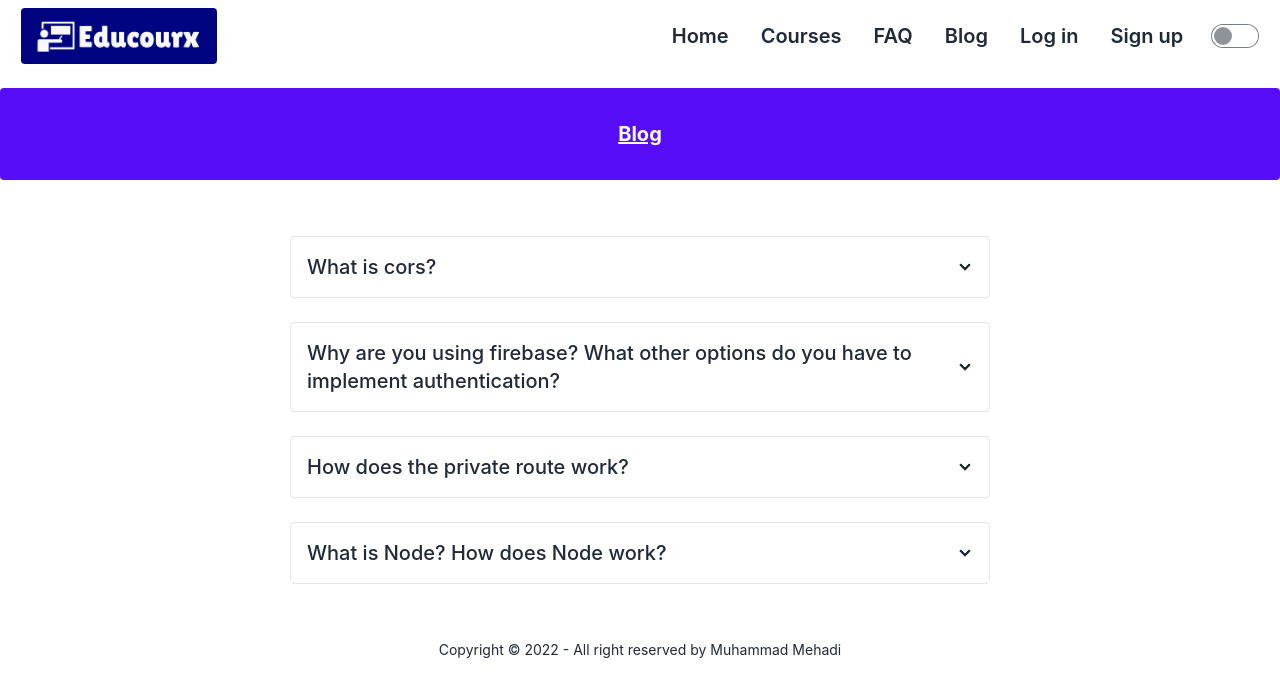
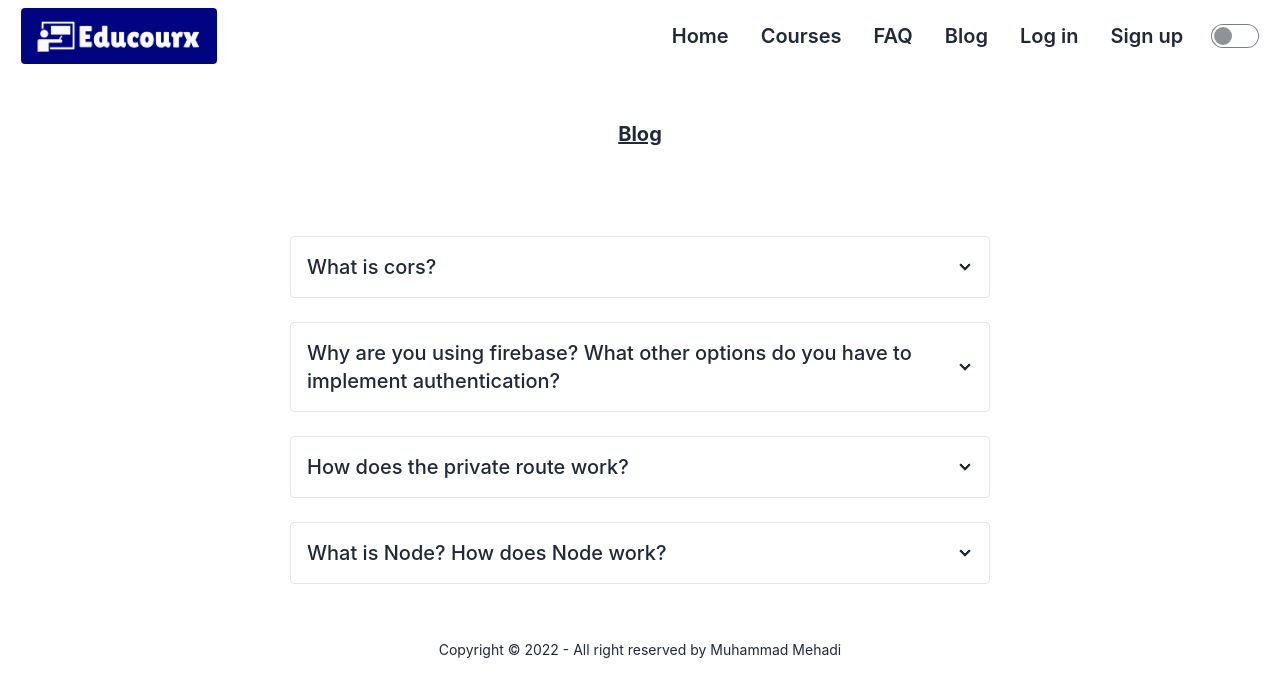
Before and after one commit to Programmer-Mehadi/Educourx-client-side-code, a React (Create React App) app: page /blog in a window 1280 px wide. Shown: the top 696 px of the page. Built offline with nearby package versions, Linux system fonts and the light colour scheme; no server answers.

Commit message:
firebase deploy

```diff
--- a/src/components/Blog/Blog.js
+++ b/src/components/Blog/Blog.js
@@ -3,7 +3,7 @@ import React from 'react';
 const Blog = () => {
     return (
         <div>
-            <h2 className='py-8 text-xl font-bold text-center  underline text-white mx-auto my-4 rounded bg-primary'>Blog</h2>
+            <h2 className='py-8 text-xl font-bold text-center  underline mx-auto my-4 rounded  '>Blog</h2>
             <div className='w-10/12 max-w-[700px] mx-auto py-10 flex flex-col gap-6 '>
                 <div tabIndex={0} className="collapse collapse-arrow border border-base-300  0  rounded">
                     <div className="collapse-title text-xl font-medium">
--- a/src/components/CourseDetails/CourseDetails.js
+++ b/src/components/CourseDetails/CourseDetails.js
@@ -16,7 +16,7 @@ const CourseDetails = () => {
             .then(data => setAuthorInfo(data))
     }, [])
     return (
-        <div className='py-10  max-w-[1440px] mx-auto'>
+        <div className='py-4  max-w-[1440px] mx-auto'>
 
             <div ref={ref} className='w-[98%] mx-auto   grid grid-cols-1 md:grid-cols-2 lg:grid-cols-4 gap-6' >
                 <div className='col-span-1 md:col-span-2 lg:col-span-3 ' >
--- a/src/components/Faq/Faq.js
+++ b/src/components/Faq/Faq.js
@@ -3,7 +3,7 @@ import React from 'react';
 const Faq = () => {
     return (
         <div>
-            <h2 className='py-8 text-xl font-bold text-center'>Frequently Asked Questions</h2>
+            <h2 className='py-8 text-xl font-bold text-center underline'>Frequently Asked Questions</h2>
             <div className='w-10/12 max-w-[700px] mx-auto py-10 flex flex-col gap-6 '>
                 <div tabIndex={0} className="collapse collapse-arrow border border-base-300  0 rounded-box">
                     <div className="collapse-title text-xl font-medium">
```
Also changed, not shown: firebase.json (added), 1 other file (tests, documents, lock files or other folders).
